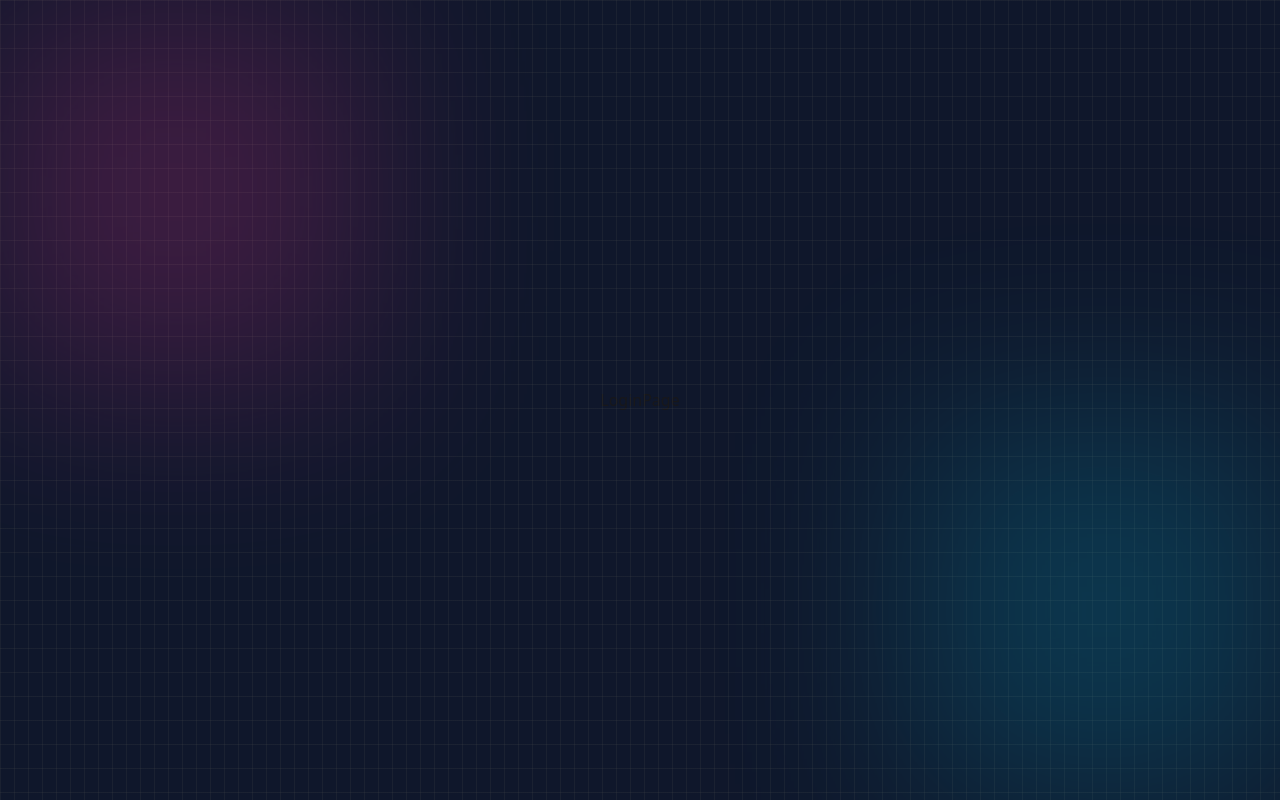
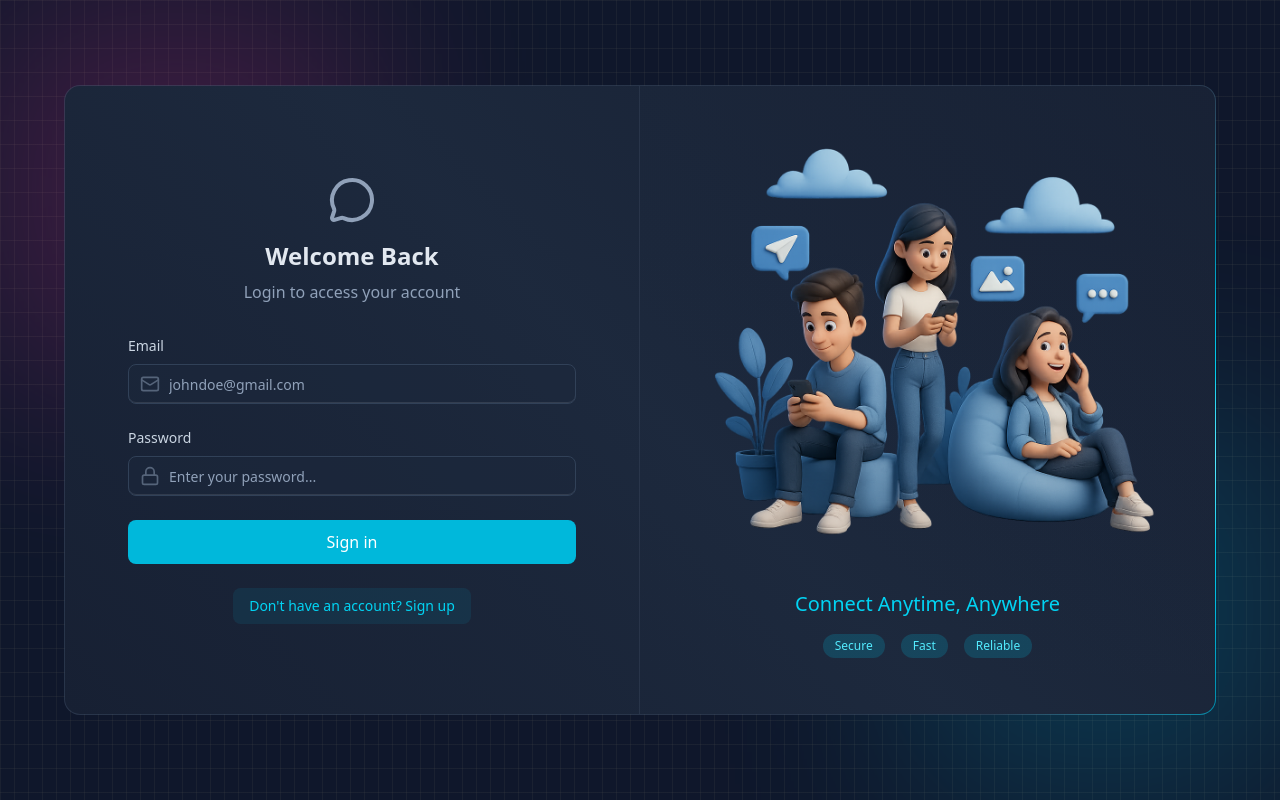
Before and after one commit to SAM665770/chatigo, a React app in the folder frontend/: page /login in a window 1280 px wide. Built offline with nearby package versions, Linux system fonts and the light colour scheme; no server answers; the HTML template or start-up script is replaced by a standard one.

Commit message:
Login & logout implemented

```diff
--- a/frontend/src/index.css
+++ b/frontend/src/index.css
@@ -35,7 +35,7 @@
 
 .auth-btn {
   @apply w-full bg-cyan-500 text-white rounded-lg py-2.5 font-medium
-  hover:bg-cyan-600 focus:ring-2 focus:ring-cyan-500 focus:scale-95 transition-colors;
+  hover:bg-cyan-600 focus:ring-2 focus:ring-cyan-500 active:scale-95 transition-colors;
 }
 
 .auth-link {
--- a/frontend/src/pages/ChatPage.jsx
+++ b/frontend/src/pages/ChatPage.jsx
@@ -1,5 +1,3 @@
-import React from "react";
-
 const ChatPage = () => {
   return <div>ChatPage</div>;
 };
--- a/frontend/src/pages/LoginPage.jsx
+++ b/frontend/src/pages/LoginPage.jsx
@@ -1,7 +1,124 @@
-import React from "react";
+import { useState } from "react";
+import { useAuthStore } from "../store/useAuthStore";
+import BorderAnimatedContainer from "../components/BorderAnimatedContainer";
+import {
+  MessageCircleIcon,
+  LockIcon,
+  MailIcon,
+  LoaderIcon,
+} from "lucide-react";
+import { Link } from "react-router";
 
 const LoginPage = () => {
-  return <div>LoginPage</div>;
+  const [formData, setFormData] = useState({ email: "", password: "" });
+  const { login, isLoggingIn } = useAuthStore();
+
+  const handleSubmit = (e) => {
+    e.preventDefault();
+    login(formData);
+  };
+
+  return (
+    <div className="w-full flex items-center justify-center p-4 bg-slate-900">
+      <div className="relative w-full max-w-6xl md:h-[630px] h-[650px] ">
+        <BorderAnimatedContainer>
+          <div className="w-full flex flex-col md:flex-row">
+            {/* FORM COLUMN - LEFT SIDE */}
+            <div className="md:w-1/2 p-8 flex justify-center items-center md:border-r border-slate-600/30">
+              <div className="w-full max-w-md">
+                {/* HEADING TEXT */}
+                <div className="text-center mb-8">
+                  <MessageCircleIcon className="w-12 h-12 mx-auto text-slate-400 mb-4" />
+                  <h2 className="text-2xl font-bold text-slate-200 mb-2">
+                    Welcome Back
+                  </h2>
+                  <p className="text-slate-400">Login to access your account</p>
+                </div>
+
+                {/* FORM */}
+                <form onSubmit={handleSubmit} className="space-y-6">
+                  {/* EMAIL INPUT*/}
+                  <div>
+                    <label className="auth-input-label">Email</label>
+                    <div className="relative">
+                      <MailIcon className="auth-input-icon" />
+                      <input
+                        type="email"
+                        value={formData.email}
+                        onChange={(e) =>
+                          setFormData({ ...formData, email: e.target.value })
+                        }
+                        className="input"
+                        placeholder="johndoe@gmail.com"
+                      />
+                    </div>
+                  </div>
+
+                  {/* PASSWORD INPUT*/}
+                  <div>
+                    <label className="auth-input-label">Password</label>
+                    <div className="relative">
+                      <LockIcon className="auth-input-icon" />
+                      <input
+                        type="password"
+                        value={formData.password}
+                        onChange={(e) =>
+                          setFormData({ ...formData, password: e.target.value })
+                        }
+                        className="input"
+                        placeholder="Enter your password..."
+                      />
+                    </div>
+                  </div>
+
+                  {/* SUBMIT BUTTON */}
+                  <button
+                    className="auth-btn"
+                    type="submit"
+                    disabled={isLoggingIn}
+                  >
+                    {isLoggingIn ? (
+                      <LoaderIcon className="w-full h-5 animate-spin text-center" />
+                    ) : (
+                      "Sign in"
+                    )}
+                  </button>
+                </form>
+
+                <div className="mt-6 text-center">
+                  <Link to={"/signup"} className="auth-link">
+                    Don't have an account? Sign up
+                  </Link>
+                </div>
+              </div>
+            </div>
+
+            {/* RIGHT SIDE */}
+            <div className="hidden md:w-1/2 md:flex items-center justify-center p-14 mb-10 bg-linear-to-bl from-slate-800/20 to-transparent">
+              <div>
+                <img
+                  src="/login.png"
+                  alt="People using mobile devices"
+                  className="w-full h-auto object-contain"
+                />
+                <div className="mt-6 text-center">
+                  <h3 className="text-xl font-medium text-cyan-400">
+                    Connect Anytime, Anywhere
+                  </h3>
+
+                  <div className="mt-4 flex justify-center gap-4">
+                    <span className="auth-badge">Secure</span>
+                    <span className="auth-badge">Fast</span>
+                    <span className="auth-badge">Reliable</span>
+                  </div>
+                </div>
+              </div>
+            </div>
+          </div>
+        </BorderAnimatedContainer>
+      </div>
+    </div>
+  );
 };
 
 export default LoginPage;
--- a/frontend/src/store/useAuthStore.js
+++ b/frontend/src/store/useAuthStore.js
@@ -6,6 +6,7 @@
   authUser: null,
   isCheckingAuth: true,
   isSigningUp: false,
+  isLoggingIn: false,
 
   checkAuth: async () => {
     try {
@@ -33,4 +34,28 @@
       set({ isSigningUp: false });
     }
   },
+
+  login: async (data) => {
+    set({ isLoggingIn: true });
+    try {
+      const res = await axiosInstance.post("/auth/login", data);
+      set({ authUser: res.data });
+      toast.success("Logged in successfully!");
+    } catch (error) {
+      toast.error(error.response.data.message);
+    } finally {
+      set({ isLoggingIn: false });
+    }
+  },
+
+  logout: async () => {
+    try {
+      await axiosInstance.post("/auth/logout");
+      set({ authUser: null });
+      toast.success("Logged out successfully");
+    } catch (error) {
+      toast.error("Error logging out");
+      console.log("Error:", error);
+    }
+  },
 }));
```
